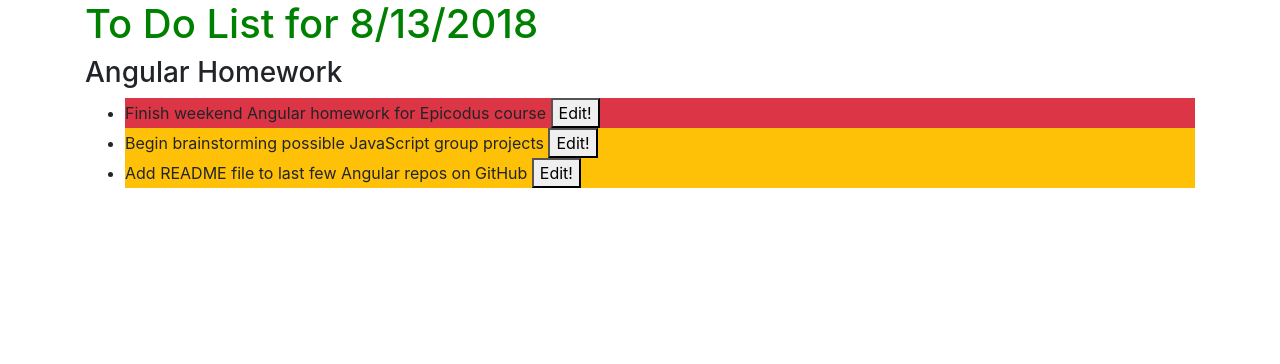
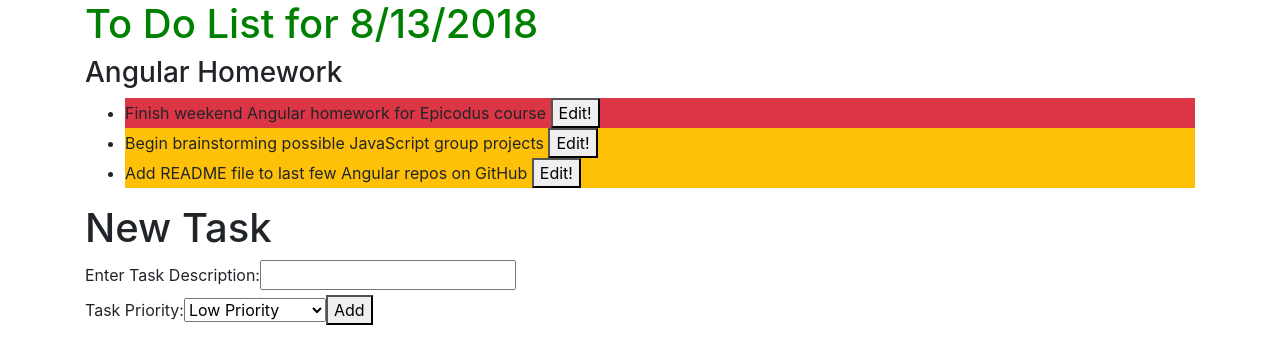
Before and after one commit to atrotter0/to-do-angular, an Angular app: page / in a window 1280 px wide. Shown: the top 364 px of the page. Built offline with nearby package versions, Linux system fonts and the light colour scheme.

Commit message:
Add newTask functionality

```diff
--- a/src/app/app.component.html
+++ b/src/app/app.component.html
@@ -2,3 +2,4 @@
 <h3>{{currentFocus}}</h3>
 <app-task-list [childTaskList]="masterTaskList" (clickSender)="editTask($event)"></app-task-list>
 <app-edit-task [selectedTask]="selectedTask" (clickedDone)="finishedEditing()"></app-edit-task>
+<app-new-task (sendTask)="addTask($event)"></app-new-task>
--- a/src/app/app.component.ts
+++ b/src/app/app.component.ts
@@ -21,6 +21,10 @@
     new Task('Add README file to last few Angular repos on GitHub', 2)
   ];
 
+  addTask(newTask: Task) {
+    this.masterTaskList.push(newTask);
+  }
+
   editTask(clickedTask) {
     this.selectedTask = clickedTask;
   }
--- a/src/app/app.module.ts
+++ b/src/app/app.module.ts
@@ -4,13 +4,15 @@
 import { AppComponent } from './app.component';
 import { TaskListComponent } from './task-list/task-list.component';
 import { EditTaskComponent } from './edit-task/edit-task.component';
+import { NewTaskComponent } from './new-task/new-task.component';
 
 
 @NgModule({
   declarations: [
     AppComponent,
     TaskListComponent,
-    EditTaskComponent
+    EditTaskComponent,
+    NewTaskComponent
   ],
   imports: [
     BrowserModule,
--- /dev/null
+++ b/src/app/new-task/new-task.component.html
@@ -0,0 +1,14 @@
+<h1>New Task</h1>
+<div>
+ <label>Enter Task Description:</label>
+ <input #newDescription>
+</div>
+<div>
+  <label>Task Priority:</label>
+  <select #newPriority>
+    <option [value]="1"> Low Priority </option>
+    <option [value]="2"> Medium Priority </option>
+    <option [value]="3"> High Priority </option>
+  </select>
+  <button (click)="submitForm(newDescription.value, newPriority.value); newDescription.value='';">Add</button>
+</div>
--- /dev/null
+++ b/src/app/new-task/new-task.component.ts
@@ -0,0 +1,16 @@
+import { Component, Output, EventEmitter } from '@angular/core';
+import { Task } from '../models/task.model';
+
+@Component({
+  selector: 'app-new-task',
+  templateUrl: './new-task.component.html',
+  styleUrls: ['./new-task.component.css']
+})
+export class NewTaskComponent {
+  @Output() sendTask = new EventEmitter();
+
+  submitForm(description: string, priority: string) {
+   let newTask: Task = new Task(description, parseInt(priority));
+   this.sendTask.emit(newTask);
+  }
+}
```
Also changed, not shown: src/app/new-task/new-task.component.css (added), 1 other file (tests, documents, lock files or other folders).
